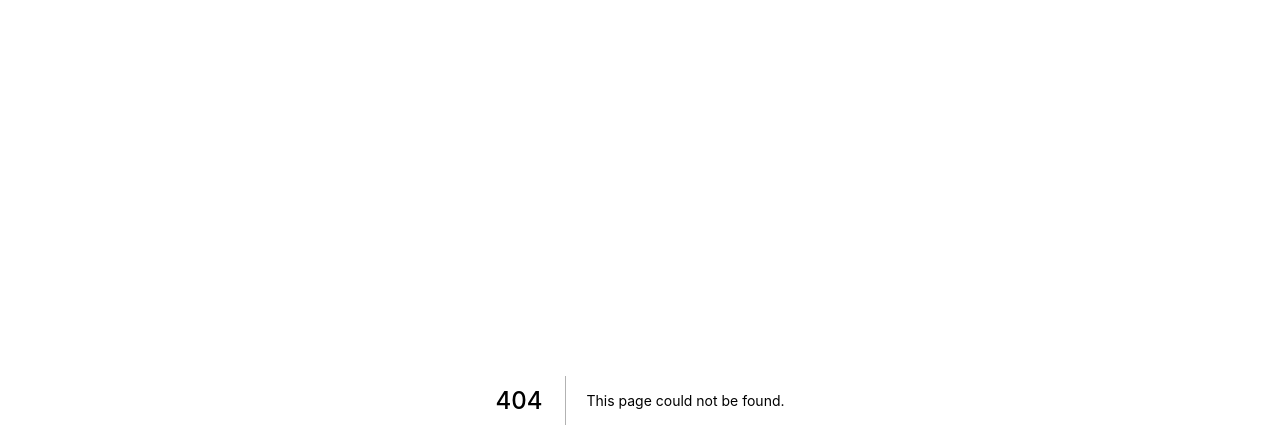
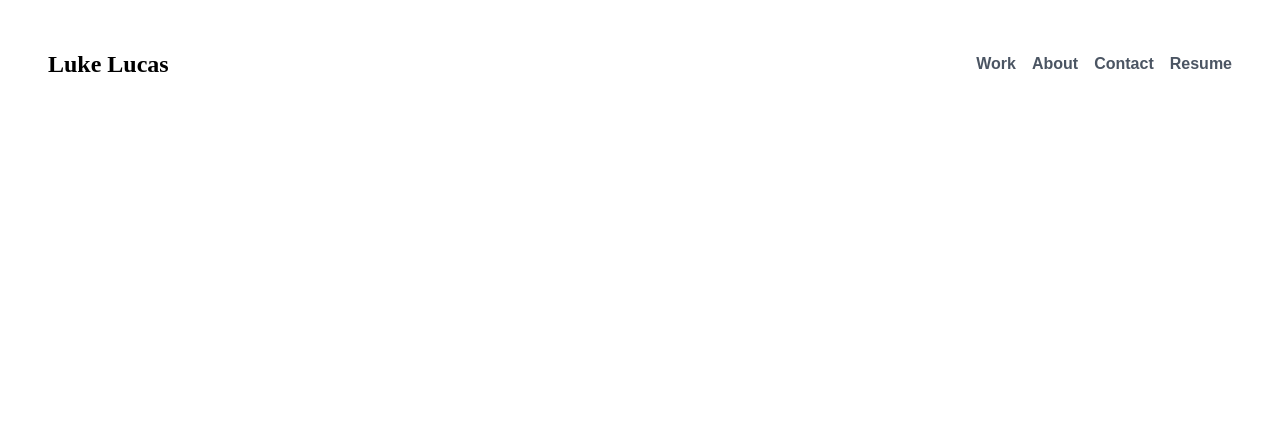
Before and after one commit to O4FDev/luke-lucas.com, a Next.js app: page /contact in a window 1280 px wide. Before the commit this address had no page. Shown: the top 448 px of the page. Built offline with nearby package versions, Linux system fonts and the light colour scheme; a web font is replaced by a local one.

Commit message:
Testing extra pages

```diff
--- /dev/null
+++ b/Components/Navbar.js
@@ -0,0 +1,131 @@
+import Link from "next/link";
+import { MenuIcon, XIcon } from "@heroicons/react/outline";
+import { useState } from "react";
+
+const Links = [
+  {
+    name: "Work",
+    link: "#work",
+  },
+  {
+    name: "About",
+    link: "/about",
+  },
+  {
+    name: "Contact",
+    link: "/contact",
+  },
+  {
+    name: "Resume",
+    link: "https://cdn.hildey.com/CV.pdf",
+  }
+];
+
+const Navbar = () => {
+  const [menuOpen, setMenuOpen] = useState(false);
+
+  const [isHovered, setIsHovered] = useState(false);
+  const [anyHovered, setAnyHovered] = useState(false);
+
+  return (
+    <nav className="">
+      <div className="flex flex-row justify-between p-12 font-semibold">
+        <div className="flex flex-row items-center">
+          <Link href="/">
+            <h1 className="text-2xl font-semibold font-serif cursor-pointer">Luke Lucas</h1>
+          </Link>
+        </div>
+        <div className="flex flex-row items-center">
+          <MenuIcon
+            className="h-5 w-5 sticky md:hidden right-12 top-12"
+            onClick={() => {
+              setMenuOpen(!menuOpen);
+            }}
+          />
+          <ul className="hidden md:flex gap-4 text-[16px]">
+            {/* If anyIsHovered is false then just render normally, if one is hovered but not the current element give it a 0.3 opacity, if it is being hovered then render it normally. There should be an ease on the animation opactity of 0.2s */}
+
+            {Links.map((link, index) => {
+              return (
+                <li key={index}>
+                  <Link href={link.link}>
+                    <a
+                      className={
+                        anyHovered
+                          ? // Set the elements that are not being hovered to have a 0.3 opacity
+                            isHovered && anyHovered && anyHovered !== link.name
+                            ? "text-gray-600 opacity-30 transition-opacity duration-300 ease-in-out"
+                            : // Set the current element to have a 1 opacity
+                            isHovered && anyHovered && anyHovered === link.name
+                            ? "text-gray-600 opacity-100"
+                            : "text-gray-600 opacity-30 transition-opacity duration-300 ease-in-out"
+                          : // Set the current element to have a 1 opacity
+                          isHovered && !anyHovered && isHovered === link.name
+                          ? "text-gray-600 opacity-100"
+                          : "text-gray-600 opacity-100"
+                      }
+                      onMouseEnter={() => {
+                        setIsHovered(true);
+                        setAnyHovered(link.name);
+                      }}
+                      onMouseLeave={() => {
+                        setIsHovered(false);
+                        setAnyHovered(false);
+                      }}
+                    >
+                      {link.name}
+                    </a>
+                  </Link>
+                </li>
+              );
+            })}
+          </ul>
+        </div>
+      </div>
+      {menuOpen && (
+        <div className="h-screen">
+          <div className="flex flex-col items-center justify-center absolute top-0 right-0 w-screen lg:w-2/5 h-full bg-white shadow-xl md:hidden">
+            <div className="flex flex-row justify-between items-center">
+              <div className="flex flex-row items-center">
+                <XIcon
+                  className="h-5 w-5 absolute right-12 top-12"
+                  onClick={() => {
+                    setMenuOpen(!menuOpen);
+                  }}
+                />
+              </div>
+            </div>
+            <div>
+              <div className="">
+                <div className="flex flex-col gap-4 font-bold text-left text-2xl lg:text-4xl lg:gap-8">
+                  {Links.map((link, index) => {
+                    return (
+                      <div key={index}>
+                        <Link href={link.link}>
+                          <a className="">{link.name}</a>
+                        </Link>
+                      </div>
+                    );
+                  })}
+                </div>
+              </div>
+              <div className="flex py-6 flex-row text-lg">
+                <div className="flex flex-col gap-4 font-bold text-left">
+                  <a
+                    className="text-orange-500 underline"
+                    href="mailto:luke@rainoto.com
+                              "
+                  >
+                    luke@rainoto.com
+                  </a>
+                </div>
+              </div>
+            </div>
+          </div>
+        </div>
+      )}
+    </nav>
+  );
+};
+
+export default Navbar;
--- /dev/null
+++ b/pages/about.js
@@ -0,0 +1,11 @@
+import Navbar from '../Components/Navbar';
+
+const About = () => {
+    return (
+        <div>
+            <Navbar />
+        </div>
+    );
+};
+
+export default About;
--- /dev/null
+++ b/pages/contact.js
@@ -0,0 +1,11 @@
+import Navbar from '../Components/Navbar';
+
+const Contact = () => {
+    return (
+        <div>
+            <Navbar />
+        </div>
+    );
+};
+
+export default Contact;
--- a/pages/index.js
+++ b/pages/index.js
@@ -493,4 +493,5 @@ const Home = () => {
   );
 };
 
+export {Navbar};
 export default Home;
```
